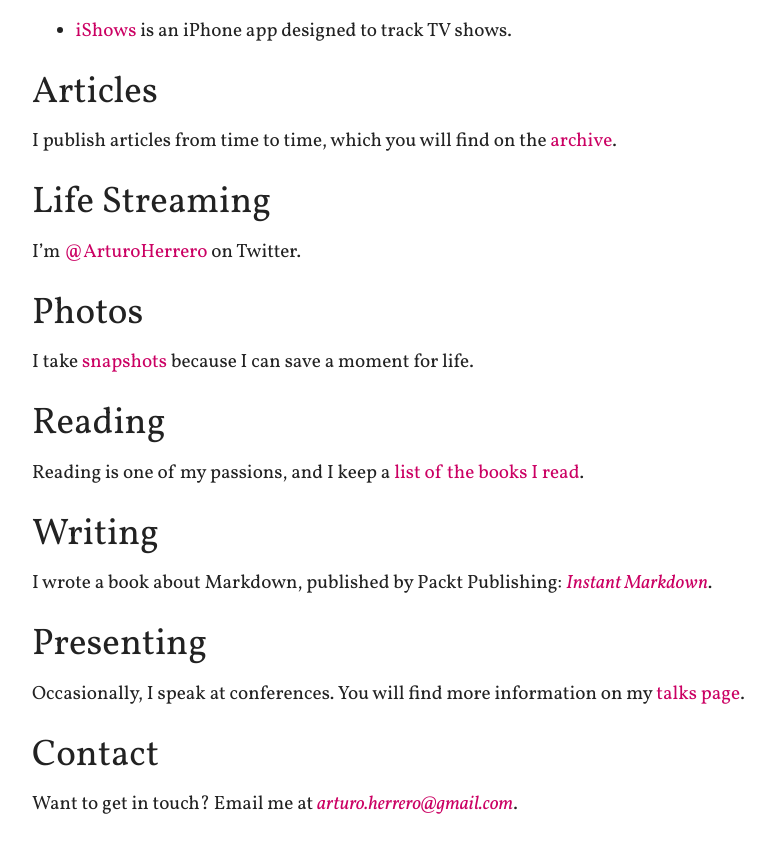
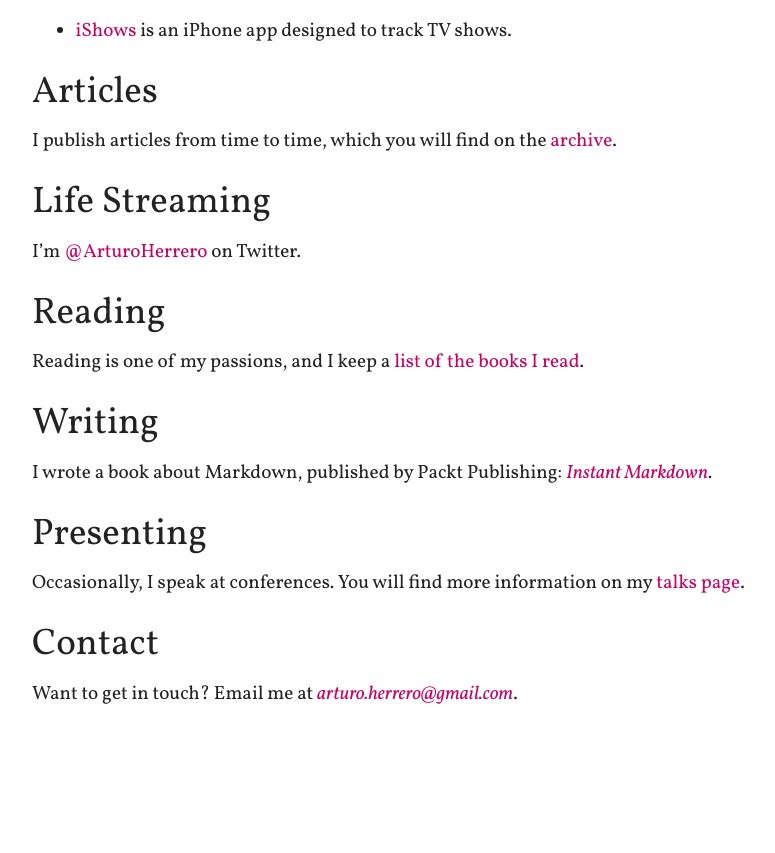
Before and after one commit to arturoherrero/arturoherrero.com, a Jekyll site: the page built from index.md, in a window 1280 px wide and 900 px high, scrolled down 611 px. Shown: the top 853 px of the window, without its empty margins (248-1023 px from the left). Built offline with Jekyll 4.4.1, drawn with Linux system fonts in a browser that asks for light colours; after the commit the page ends 1401 px from its top, so only the background shows below that.

Commit message:
Remove link to photos

```diff
--- a/index.md
+++ b/index.md
@@ -34,11 +34,6 @@
 I'm [@ArturoHerrero][4]{:target="_blank"} on Twitter.
 
 
-## Photos
-
-I take [snapshots][9] because I can save a moment for life.
-
-
 ## Reading
 
 Reading is one of my passions, and I keep a [list of the books I read][7].
@@ -67,4 +62,3 @@
 [6]: /talks
 [7]: /books
 [8]: /ishows
-[9]: /photos
```
